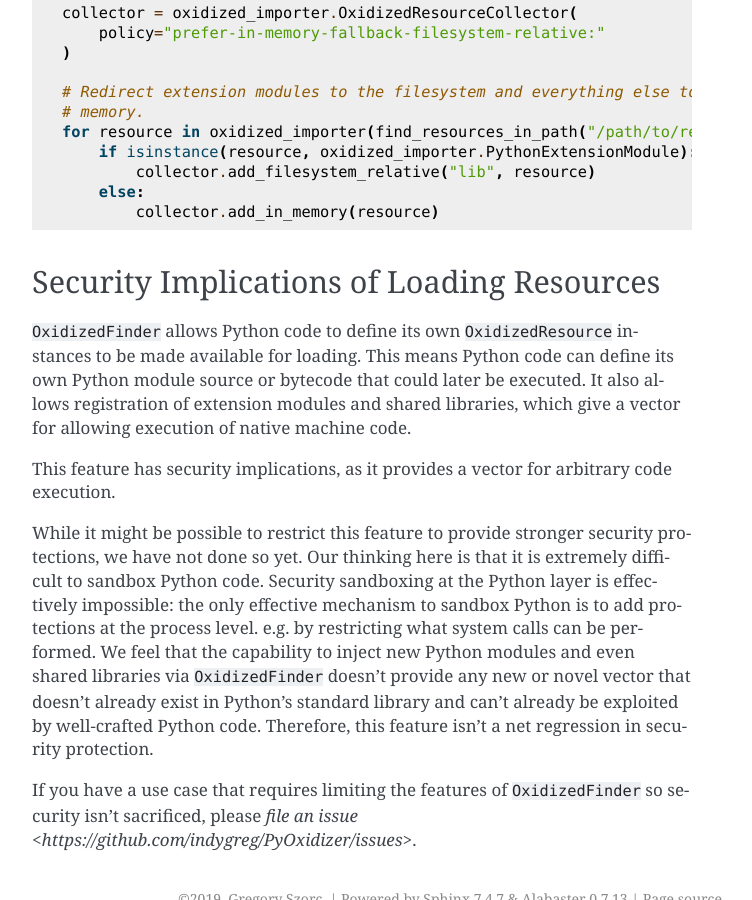
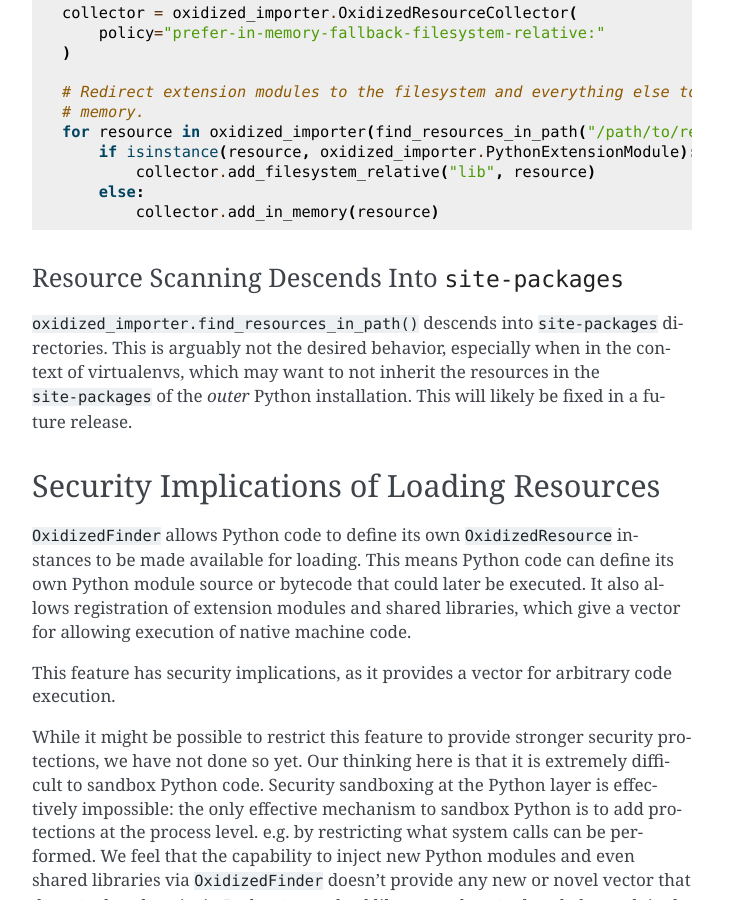
Before and after one commit to indygreg/PyOxidizer, a Sphinx documentation site: the page built from docs/oxidized_importer.rst, in a window 1280 px wide and 900 px high, scrolled down 20044 px. Shown: the whole window, without its empty margins (388-1140 px from the left). Built offline with Sphinx 7.4.7, drawn with Linux system fonts in a browser that asks for light colours; the version number could not be read and is left out; some of the changed text lies outside the part shown.

Commit message:
docs: document site-packages traversal

```diff
--- a/docs/oxidized_importer.rst
+++ b/docs/oxidized_importer.rst
@@ -861,7 +861,7 @@ Try something like the following:
    for path in sys.path:
        # Only directories can be scanned by oxidized_importer.
        if os.path.isdir(path):
-           for resource in oxidized_finder.find_resources_in_path(path):
+           for resource in oxidized_importer.find_resources_in_path(path):
                collector.add_in_memory(resource)
 
    # Turn the collected resources into ``OxidizedResource`` and file
@@ -973,6 +973,15 @@ like this:
        else:
            collector.add_in_memory(resource)
 
+Resource Scanning Descends Into ``site-packages``
+-------------------------------------------------
+
+``oxidized_importer.find_resources_in_path()`` descends into ``site-packages``
+directories. This is arguably not the desired behavior, especially when
+in the context of virtualenvs, which may want to not inherit the resources
+in the ``site-packages`` of the *outer* Python installation. This will
+likely be fixed in a future release.
+
 Security Implications of Loading Resources
 ==========================================
 
```
